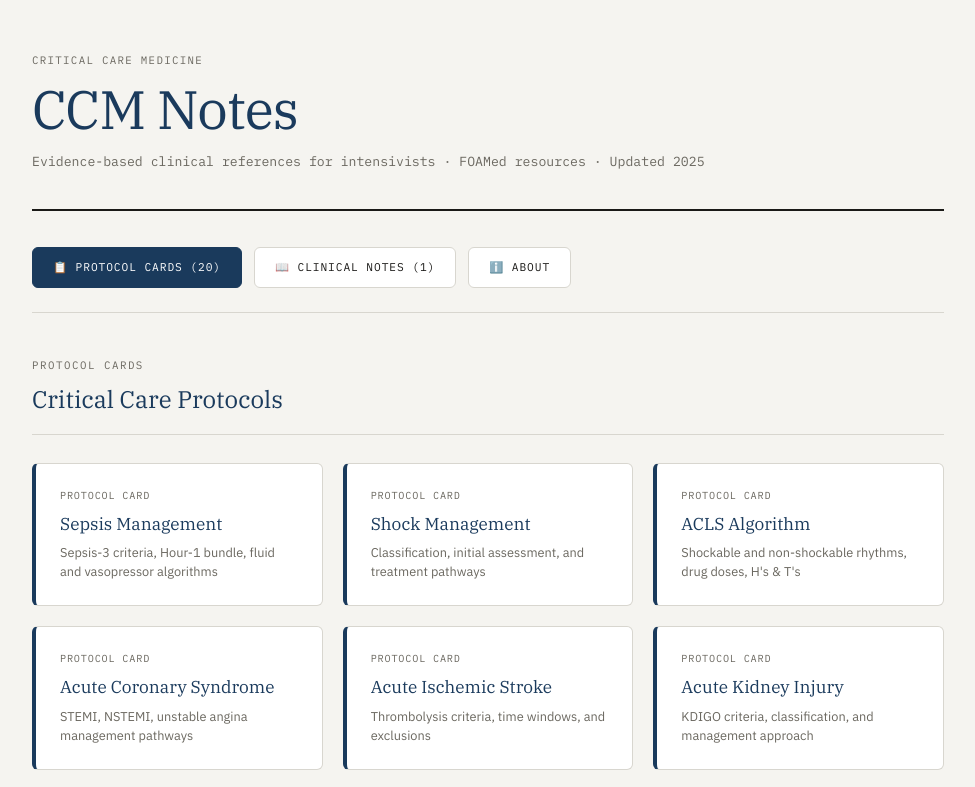
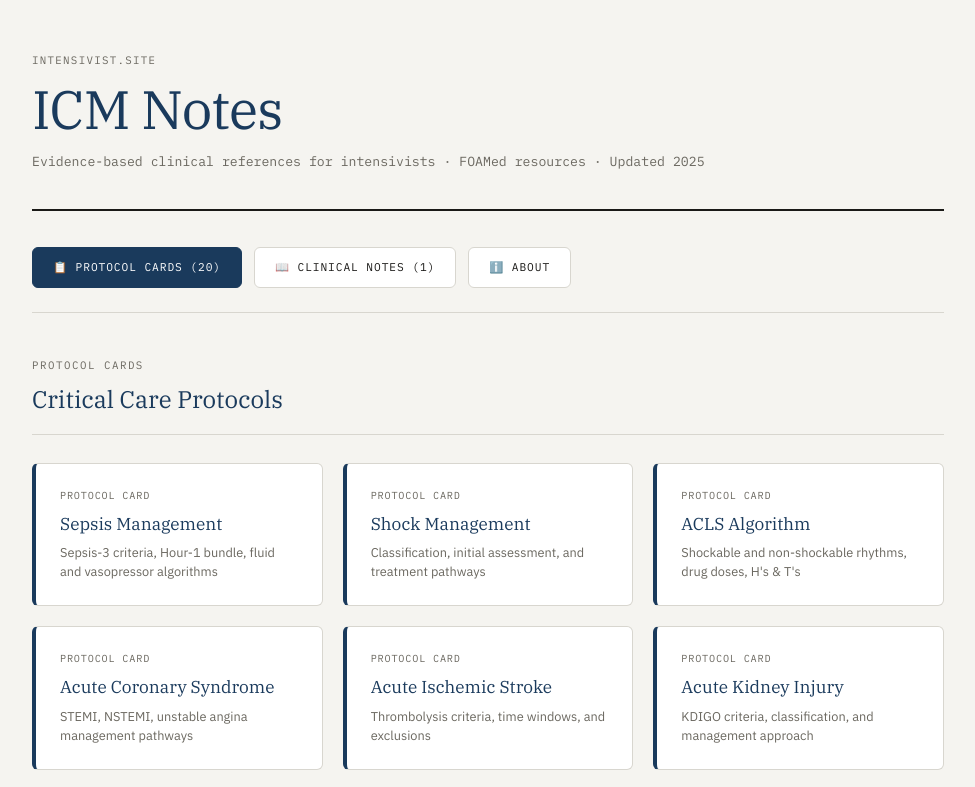
Before and after one commit to doctorfarhan/ccm, a plain HTML site: page index.html in a window 1280 px wide. Shown: the top 787 px of the page, without its empty margins (152-1127 px from the left). Drawn offline with Linux system fonts and the light colour scheme.

Commit message:
Update index.html

```diff
--- a/index.html
+++ b/index.html
@@ -3,7 +3,7 @@
 <head>
 <meta charset="UTF-8">
 <meta name="viewport" content="width=device-width, initial-scale=1.0">
-<title>CCM Notes — Critical Care Clinical Reference</title>
+<title>Intensivist.site — ICM Notes — Intensive Care Medicine Reference</title>
 <meta name="description" content="Evidence-based critical care protocols and clinical notes. FOAMed resources for intensivists and emergency medicine physicians.">
 <link rel="preconnect" href="https://fonts.googleapis.com">
 <link href="https://fonts.googleapis.com/css2?family=IBM+Plex+Mono:wght@400;500&family=IBM+Plex+Sans:wght@300;400;500;600&family=IBM+Plex+Serif:ital,wght@0,400;1,400&display=swap" rel="stylesheet">
@@ -275,8 +275,8 @@ footer {
 
   <!-- MASTHEAD -->
   <header class="masthead">
-    <p class="masthead-label">Critical Care Medicine</p>
-    <h1>CCM Notes</h1>
+    <p class="masthead-label">Intensivist.site</p>
+    <h1>ICM Notes</h1>
     <p class="masthead-sub">Evidence-based clinical references for intensivists · FOAMed resources · Updated 2025</p>
   </header>
 
```
